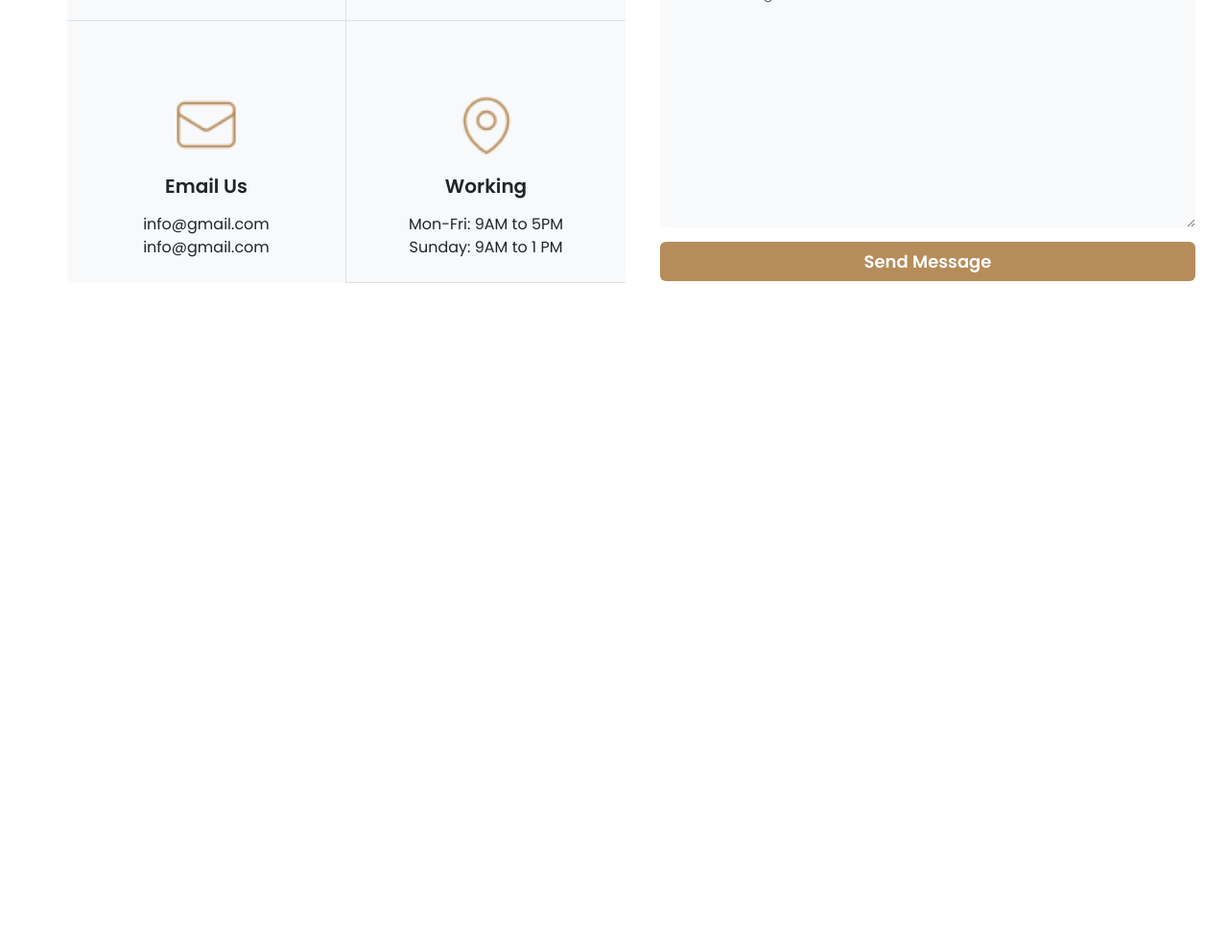
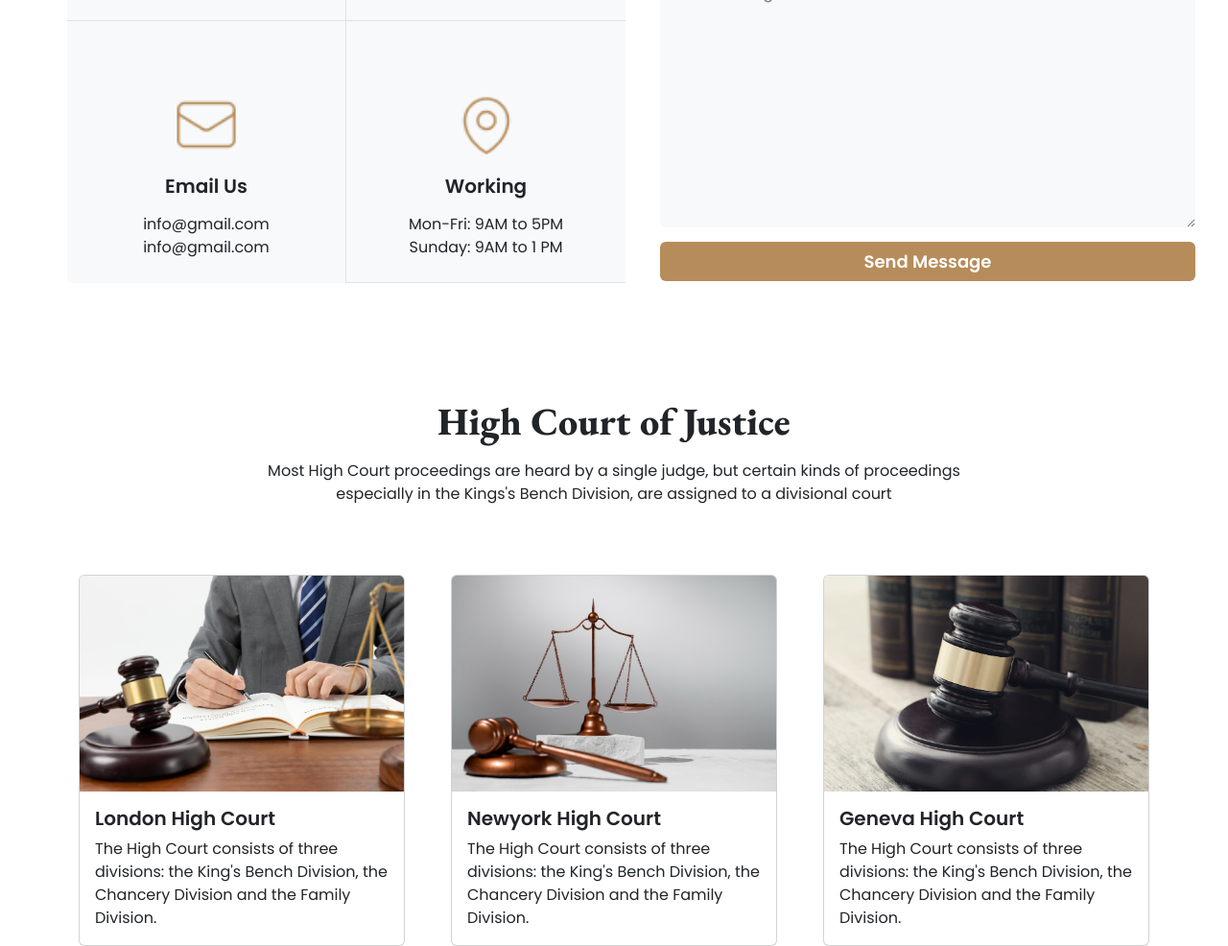
Before and after one commit to tuhin360/legal-house, a plain HTML site: page index.html in a window 1280 px wide. Shown: the part 4007-4993 px from the top of the page at 96% size. Before the commit the page ends 4302 px from the top, so only its background shows below. Drawn offline with nearby package versions, Linux system fonts and the light colour scheme.

Commit message:
high court extra section added

```diff
--- a/css/styles.css
+++ b/css/styles.css
@@ -124,6 +124,18 @@ body {
   margin-top: 120px;
 }
 
+/* justice css */
+.justice-header{
+    margin-top: 120px;
+}
+.justice-header h2 {
+    font-family: "EB Garamond";
+    font-weight: 800;
+    font-size: 40px;
+
+
+  }
+
 /* responsive */
 @media screen and (max-width: 556px) {
   .header-banner {
--- a/index.html
+++ b/index.html
@@ -424,7 +424,41 @@
     </section>
     <!-- contact section end -->
 
-
+    <!-- explore section starts -->
+   <section class="container">
+     <div class="justice-header">
+        <h2 class="text-center mt-5">High Court of Justice</h2>
+        <p class="text-center mt-3">Most High Court proceedings are heard by a single judge, but certain kinds of proceedings <br> especially in the Kings's Bench Division, are assigned to a divisional court</p>
+     </div>
+      <div class="row row-cols-1 row-cols-md-3 g-5 mt-4">
+        <div class="col">
+          <div class="card h-100">
+            <img src="images/ex-1.jpg" class="card-img-top" alt="...">
+            <div class="card-body">
+              <h5 class="card-title fw-bold">London High Court</h5>
+              <p class="card-text">The High Court consists of three divisions: the King's Bench Division, the Chancery Division and the Family Division. </p>
+            </div>
+          </div>
+        </div>
+        <div class="col">
+          <div class="card h-100">
+            <img src="images/ex-2.jpg" class="card-img-top" alt="...">
+            <div class="card-body">
+              <h5 class="card-title fw-bold">Newyork High Court</h5>
+              <p class="card-text">The High Court consists of three divisions: the King's Bench Division, the Chancery Division and the Family Division.</p>
+            </div>
+          </div>
+        </div>
+        <div class="col">
+          <div class="card h-100">
+            <img src="images/ex-3.jpg" class="card-img-top" alt="...">
+            <div class="card-body">
+              <h5 class="card-title fw-bold">Geneva High Court</h5>
+              <p class="card-text">The High Court consists of three divisions: the King's Bench Division, the Chancery Division and the Family Division.</p>
+            </div>
+          </div>
+        </div>
+   </section>
 
 
 
```
Also changed, not shown: images/ex-1.jpg (added), images/ex-2.jpg (added), images/ex-3.jpg (added), images/explore.jpg (added).
